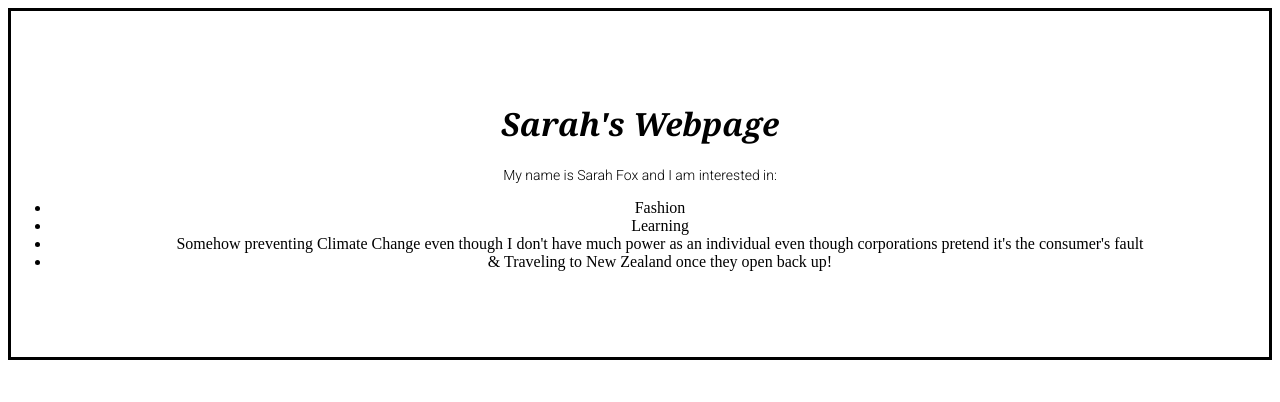
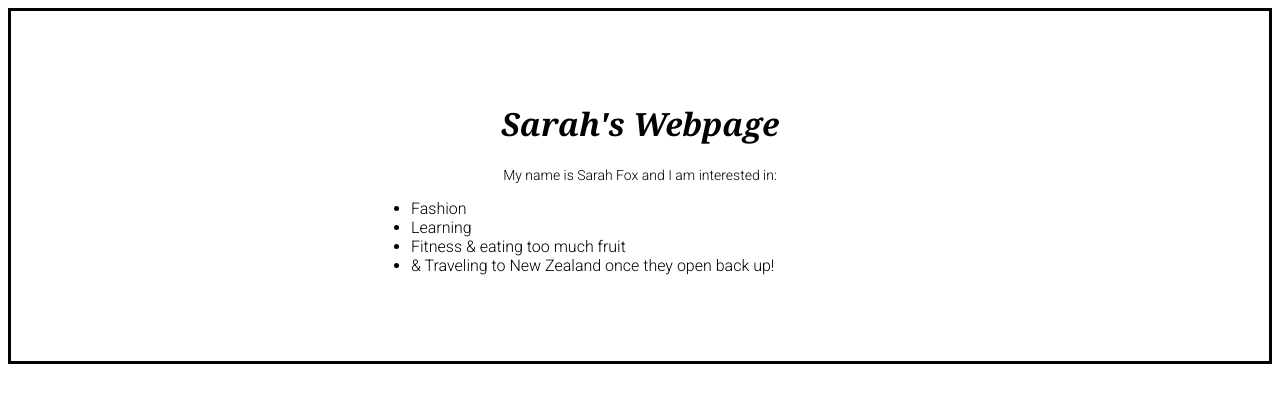
Before and after one commit to foxster14/virtual-machine-shenanigans, a plain HTML site: page index.html in a window 1280 px wide. Drawn offline with Linux system fonts and the light colour scheme.

Commit message:
adjusted formatting of main div container & added web font

```diff
--- a/index.html
+++ b/index.html
@@ -14,7 +14,7 @@
         <ul>
             <li>Fashion</li>
             <li>Learning</li>
-            <li>Somehow preventing Climate Change even though I don't have much power as an individual even though corporations pretend it's the consumer's fault</li>
+            <li>Fitness & eating too much fruit</li>
             <li>& Traveling to New Zealand once they open back up!</li>
         </ul>
     </div>
--- a/style.css
+++ b/style.css
@@ -12,3 +12,9 @@ div {
     text-align: center;
     border: 3px solid black;
 }
+
+ul {
+    text-align:left;
+    padding: 0 400px;
+    font-family: 'Roboto', Arial, Helvetica, sans-serif;
+}
```
